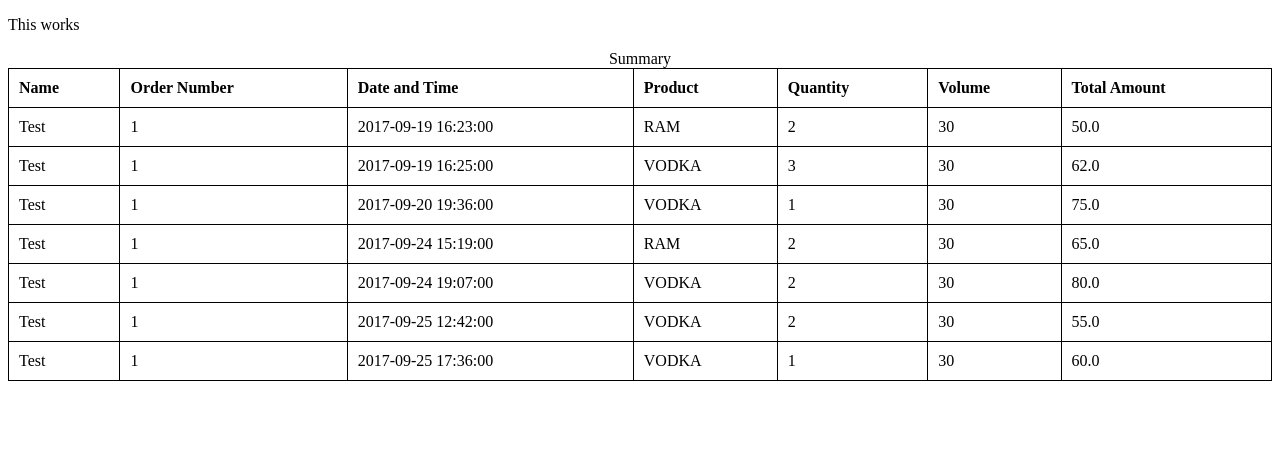
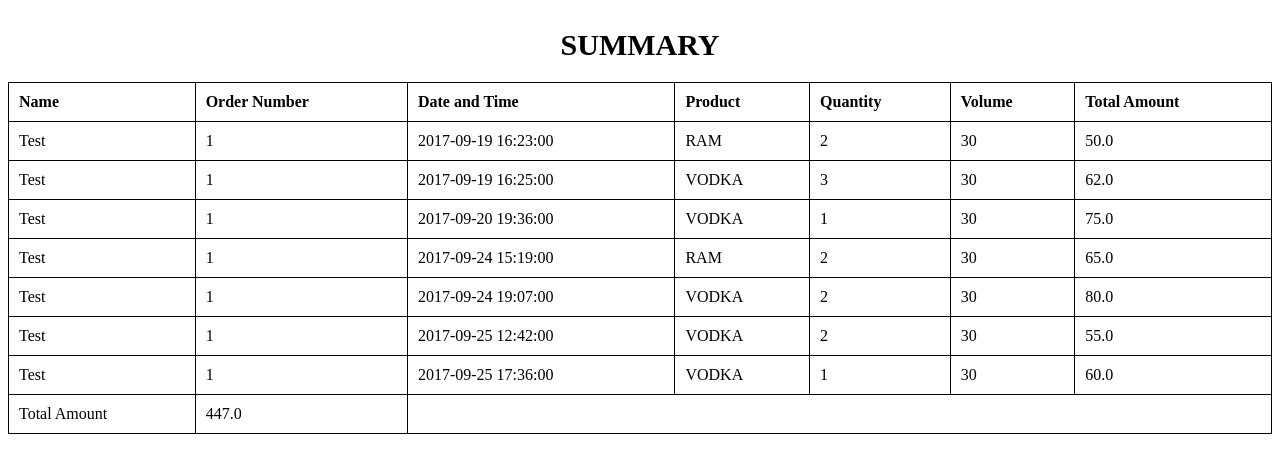
Before and after one commit to pixelplusmedia/drip, a Flask app: page /api/summary in a window 1280 px wide. Shown: the top 473 px of the page. Run offline with Flask 2, Linux system fonts and the light colour scheme; data comes from the database, SQL or seed files in the repository; both versions use the stored data as it was after the commit.

Commit message:
Added total cost in summary

```diff
--- a/templates/summary.html
+++ b/templates/summary.html
@@ -25,21 +25,18 @@
         text-align: left;
     }
 
+    caption {
+        font-size: 30px;
+        padding: 20px;
+        font-weight: bold;
+    }
+
 </style>
 
 <body>
-    <p>This works</p>
-<!--
-    {% for user in myuser %}
-    <li>{{ user.email }}</li>
-    {% endfor %}
-
-    {% for order in myorder %}
-    <li>{{ order.ord_customer_name }}</li>
-    {% endfor %} -->
 
     <table>
-        <caption>Summary</caption>
+        <caption>SUMMARY</caption>
         <tr>
             <th>Name</th>
             <th>Order Number</th>
@@ -49,6 +46,7 @@
             <th>Volume</th>
             <th>Total Amount</th>
         </tr>
+        {% set totalamount = [0] %}
         {% for orderlist in myorderlist %}
         {% if orderlist.order.ord_customer_name == customer_name %}
         <tr>
@@ -59,9 +57,14 @@
             <td>{{ orderlist.orl_qt }}</td>
             <td>{{ orderlist.orl_volume }}</td>
             <td>{{ orderlist.orl_price }}</td>
+            {% set _ = totalamount.append(totalamount.pop() + orderlist.orl_price|float) %}
         </tr>
         {% endif %}
         {% endfor %}
+        <tr>
+            <td>Total Amount</td>
+            <td>{{ totalamount[0] }}</td>
+        </tr>
     </table>
 </body>
 </html>
```
Also changed, not shown: drip_db.sqlite.
